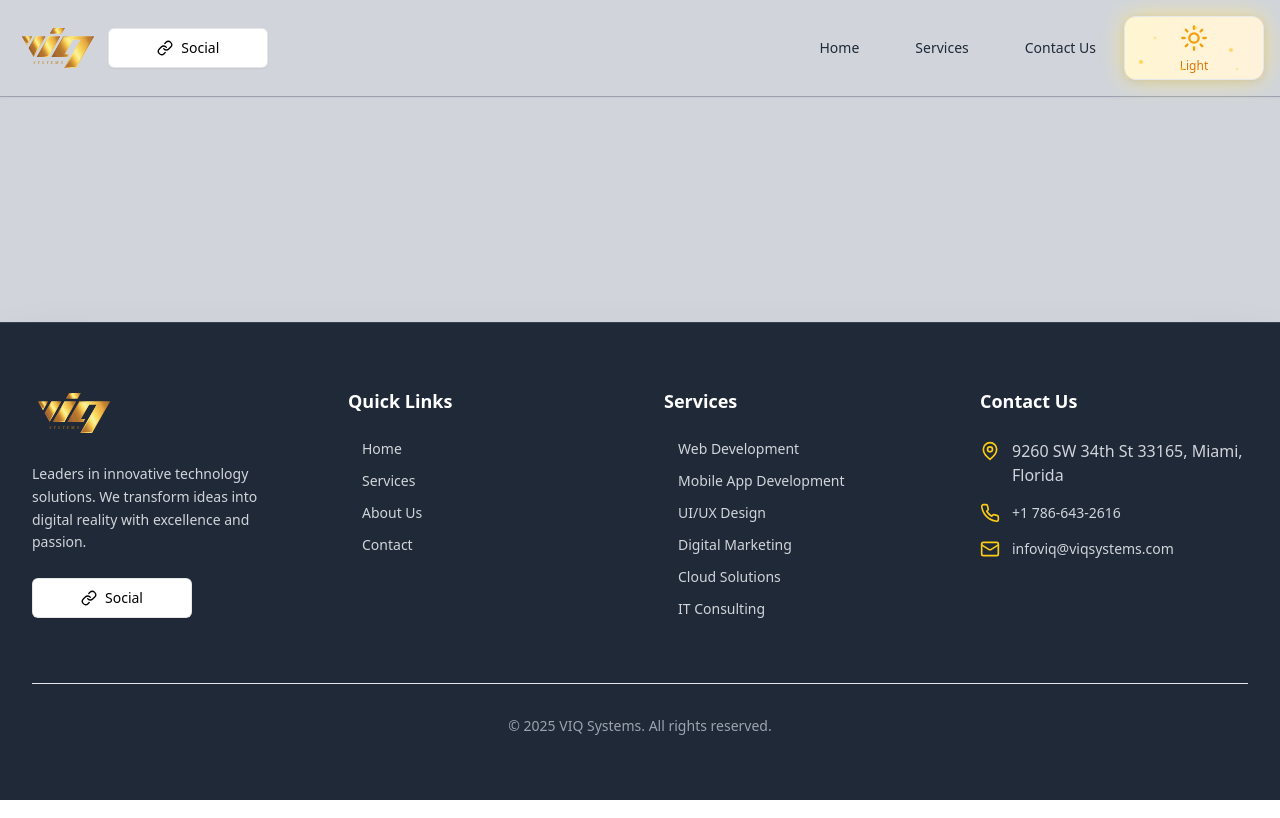
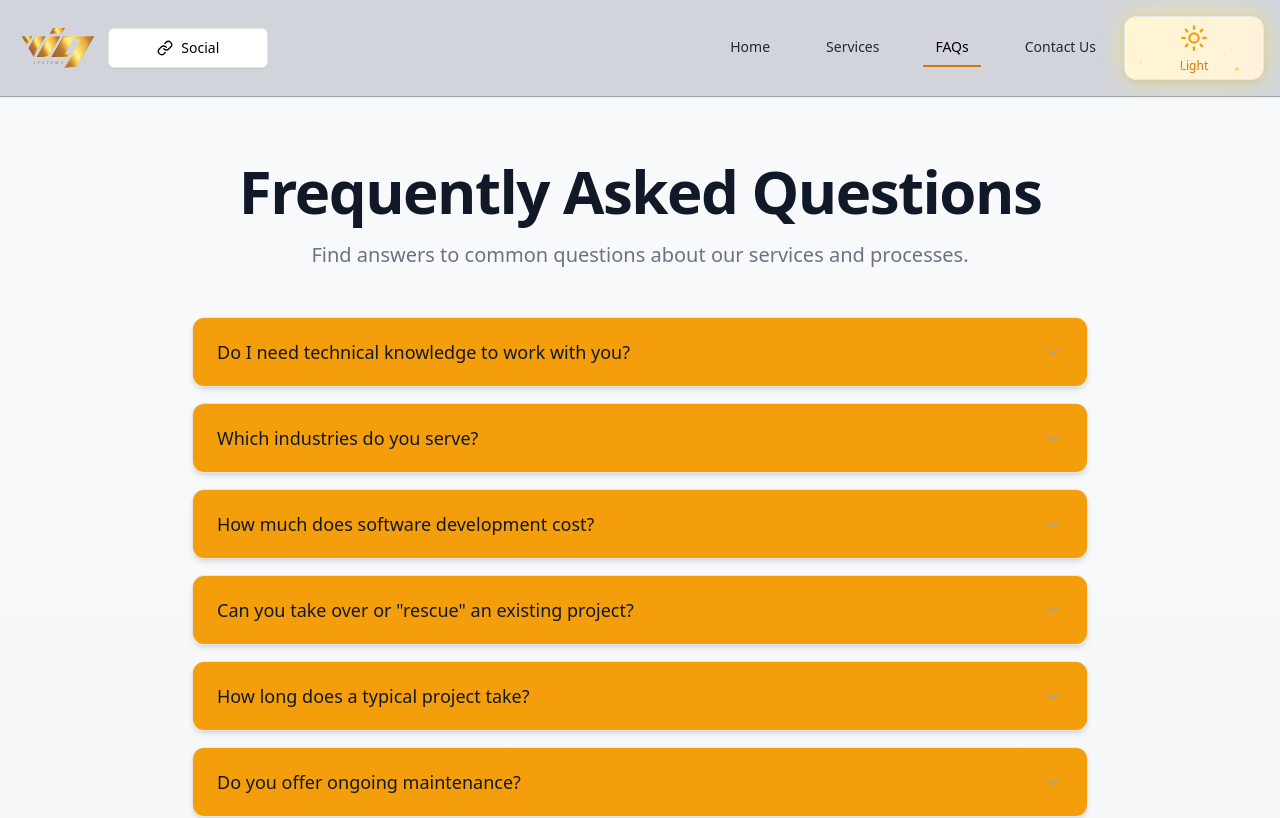
Before and after one commit to a5r8c18/Web-VIQ, a React (Vite) app: page /faq in a window 1280 px wide. Shown: the top 818 px of the page. Built offline with nearby package versions, Linux system fonts and the light colour scheme.

Commit message:
new updates

```diff
--- a/package.json
+++ b/package.json
@@ -11,7 +11,7 @@
   },
   "dependencies": {
     "date-fns": "^4.1.0",
-    "framer-motion": "^12.23.12",
+    "framer-motion": "^12.23.16",
     "lucide-react": "^0.263.1",
     "react": "^18.2.0",
     "react-country-flag": "^3.1.0",
--- a/src/App.jsx
+++ b/src/App.jsx
@@ -6,6 +6,7 @@ import Home from './pages/Home';
 import Services from './pages/Services';
 import Register from './pages/Register';
 import About from './pages/About';
+import Faq from './pages/Faq';
 
 function App() {
   return (
@@ -18,6 +19,7 @@ function App() {
             <Route path="/services" element={<Services />} />
             <Route path="/register" element={<Register />} />
             <Route path="/about" element={<About />} />
+            <Route path="/faq" element={<Faq />} />
           </Routes>
         </main>
         <Footer />
--- a/src/components/layout/Header.jsx
+++ b/src/components/layout/Header.jsx
@@ -25,6 +25,7 @@ const Header = () => {
   const navigation = [
     { name: 'Home', href: '/' },
     { name: 'Services', href: '/services' },
+    { name: 'FAQs', href: '/faq' },
     { name: 'Contact Us', href: '/register' },
   ];
 
--- a/src/components/services/ServiceCard.jsx
+++ b/src/components/services/ServiceCard.jsx
@@ -54,7 +54,7 @@ const ServiceCard = ({ service }) => {
 
           <div className="mt-auto pt-4 border-t border-yellow-400/20">
             <Link
-              to={service.ctaLink || '#'}
+              to="/register"
               className="w-full inline-flex items-center justify-center px-6 py-2.5 text-sm font-medium text-gray-800 dark:text-yellow-400 bg-amber-300/70 hover:bg-amber-300/90 dark:bg-yellow-600/20 dark:hover:bg-yellow-500/30 rounded-lg transition-colors duration-200"
             >
               {service.ctaText || 'Get started'}
--- /dev/null
+++ b/src/pages/Faq.jsx
@@ -0,0 +1,151 @@
+import React, { useState } from 'react';
+import { motion, AnimatePresence } from 'framer-motion';
+import { ChevronDown, ChevronUp } from 'lucide-react';
+
+const Faq = () => {
+  const [activeIndex, setActiveIndex] = useState(null);
+
+  const faqs = [
+    {
+      question: 'Do I need technical knowledge to work with you?',
+      answer: 'No. We guide you through the process and explain technical details in simple terms. Your focus should be on your business goals and vision, while we handle the technical execution.'
+    },
+    {
+      question: 'Which industries do you serve?',
+      answer: 'We\'re industry-agnostic and have experience across transportation, e-commerce, education, Hospitality / Foodservice / Travel, logistics and professional services.'
+    },
+    {
+      question: 'How much does software development cost?',
+      answer: 'Costs depend on factors like project scope, technology stack, and team expertise. We offer flexible pricing models (e.g., Fixed Price, Time & Materials, or Dedicated Team) to suit your budget.'
+    },
+    {
+      question: 'Can you take over or "rescue" an existing project?',
+      answer: 'Absolutely. We audit code, stabilize issues, and create a roadmap to get you back on track.'
+    },
+    {
+      question: 'How long does a typical project take?',
+      answer: 'Small MVPs: 4–12 weeks. Mid-size products: 3–6 months. Enterprise builds vary by complexity.'
+    },
+    {
+      question: 'Do you offer ongoing maintenance?',
+      answer: 'Yes. We provide support plans for updates, monitoring, bug fixes, and minor enhancements.'
+    },
+    {
+      question: 'How do you handle security?',
+      answer: 'We follow OWASP best practices, secure auth (e.g., JWT/OAuth2), encryption in transit/at rest, secrets management, and least-privilege access.'
+    },
+    {
+      question: 'Who owns the source code?',
+      answer: 'You do, once invoices are paid as per contract. We deliver code, documentation, and access credentials.'
+    },
+    {
+      question: 'How do you handle intellectual property (IP)?',
+      answer: 'You retain full ownership of the IP created during the project. We ensure all work products are transferred to you upon completion.'
+    },
+    {
+      question: 'Where will my app be hosted?',
+      answer: 'Your choice: AWS, GCP, Azure, or your preferred provider. We can set up and manage infrastructure because we have our own, or hand it off to your team.'
+    },
+    {
+      question: 'Can you help prepare for investors or due diligence?',
+      answer: 'We can document architecture, security practices, metrics, and a roadmap to support fundraising.'
+    },
+    {
+      question: 'Do you handle on-site meetings?',
+      answer: 'We\'re primarily remote, but on-site workshops in South Florida can be arranged.'
+    },
+    {
+      question: 'Do you also handle marketing and branding?',
+      answer: 'Yes. Alongside development, VIQSystems INC offers brand strategy, visual identity (logo, color system, typography), messaging, and marketing assets (landing pages, pitch decks, social kits).'
+    },
+    {
+      question: 'Do you create content for ads and social?',
+      answer: 'Yes—ad creatives, copy, short-form video briefs, and creative guidelines so your team (or ours) can produce consistent assets.'
+    },
+    {
+      question: 'Can you refresh our brand without a full rebrand?',
+      answer: 'Absolutely. We do brand "lift" projects (updated logo variants, tone of voice, design system tweaks) that align with your current product and roadmap.'
+    },
+    {
+      question: 'Do you outsource custom software development?',
+      answer: 'No, our company does not outsource. All of the work is done in-house by VIQSystems employees who undergo rigorous interviews and training. Our software developers participate in continuous education to ensure they are always up to date on best practices.'
+    },
+    {
+      question: 'Do you sign NDAs?',
+      answer: 'Yes. We prioritize confidentiality and are happy to sign Non-Disclosure Agreements to protect your intellectual property.'
+    }
+  ];
+
+  const toggleAccordion = (index) => {
+    setActiveIndex(activeIndex === index ? null : index);
+  };
+
+  return (
+    <div className="min-h-screen bg-gradient-to-b from-gray-50 to-gray-100 dark:from-gray-900 dark:to-gray-800 py-16 px-4 sm:px-6 lg:px-8">
+      <div className="max-w-4xl mx-auto">
+        <div className="text-center mb-12">
+          <h1 className="text-4xl font-extrabold text-gray-900 dark:text-white sm:text-5xl sm:tracking-tight lg:text-6xl">
+            Frequently Asked Questions
+          </h1>
+          <p className="mt-5 max-w-2xl mx-auto text-xl text-gray-500 dark:text-gray-300">
+            Find answers to common questions about our services and processes.
+          </p>
+        </div>
+
+        <div className="space-y-4">
+          {faqs.map((faq, index) => (
+            <div
+              key={index}
+              className="bg-white dark:bg-gray-800 rounded-xl shadow-md overflow-hidden border border-gray-200 dark:border-gray-700 transition-all duration-200 hover:shadow-lg"
+            >
+              <button
+                className={`w-full px-6 py-5 text-left focus:outline-none ${activeIndex === index ? 'bg-amber-50 dark:bg-amber-900/20' : ''}`}
+                onClick={() => toggleAccordion(index)}
+              >
+                <div className="flex items-center justify-between">
+                  <h3 className="text-lg font-medium text-gray-900 dark:text-gray-100">
+                    {faq.question}
+                  </h3>
+                  {activeIndex === index ? (
+                    <ChevronUp className="h-5 w-5 text-amber-500 flex-shrink-0" />
+                  ) : (
+                    <ChevronDown className="h-5 w-5 text-gray-400 flex-shrink-0" />
+                  )}
+                </div>
+              </button>
+              <AnimatePresence>
+                {activeIndex === index && (
+                  <motion.div
+                    initial={{ opacity: 0, height: 0 }}
+                    animate={{ opacity: 1, height: 'auto' }}
+                    exit={{ opacity: 0, height: 0 }}
+                    transition={{ duration: 0.3 }}
+                    className="overflow-hidden"
+                  >
+                    <div className="px-6 pb-5 pt-0 text-gray-600 dark:text-gray-300">
+                      <p className="mt-2">{faq.answer}</p>
+                    </div>
+                  </motion.div>
+                )}
+              </AnimatePresence>
+            </div>
+          ))}
+        </div>
+
+        <div className="mt-12 text-center">
+          <p className="text-gray-500 dark:text-gray-400 mb-6">
+            Still have questions? We're here to help!
+          </p>
+          <a
+            href="/register"
+            className="inline-flex items-center px-6 py-3 border border-transparent text-base font-medium rounded-md shadow-sm text-white bg-amber-500 hover:bg-amber-600 focus:outline-none focus:ring-2 focus:ring-offset-2 focus:ring-amber-500 transition-colors duration-200"
+          >
+            Contact Us
+          </a>
+        </div>
+      </div>
+    </div>
+  );
+};
+
+export default Faq;
--- a/src/pages/Home.jsx
+++ b/src/pages/Home.jsx
@@ -9,17 +9,23 @@ const Home = () => {
     {
       icon: Code,
       title: 'WEB DEVELOPMENT',
-      description: 'Custom websites and applications built with modern technologies for optimal performance.',
-      features: ['React, Vue, Angular', 'Responsive Design', 'Progressive Web Apps', 'SEO Optimization'],
+      description: 'We craft dynamic, user-centric web experiences that bring your digital vision to life with creativity and technical excellence.',
       price: 'From $2,500',
       timeline: '4-8 weeks',
       popular: true
     },
     {
+      icon: Server,
+      title: 'ENTERPRISE MODERNIZATION',
+      description: 'We transform legacy systems into secure, scalable cloud platforms with faster releases, fewer incidents, and lower costs.',
+      price: 'From $15,000',
+      timeline: '12-24 weeks',
+      popular: true
+    },
+    {
       icon: Smartphone,
       title: 'MOBILE APPLICATIONS',
-      description: 'Native and cross-platform mobile applications for iOS and Android.',
-      features: ['React Native', 'Flutter', 'Native iOS/Android', 'App Store Publishing'],
+      description: 'Our expert team builds custom mobile solutions\nthat deliver seamless experiences across iOS and\nAndroid platforms.',
       price: 'From $5,000',
       timeline: '8-12 weeks',
       popular: true
@@ -27,17 +33,32 @@ const Home = () => {
     {
       icon: BarChart2,
       title: 'DIGITAL MARKETING',
-      description: 'Data-driven marketing strategies to grow your online presence.',
-      features: ['SEO/SEM', 'Social Media', 'Content Marketing', 'Analytics'],
+      description: 'We build impactful online presences through strategic digital marketing that connects you with your target audience.',
       price: 'From $1,500',
-      timeline: 'Ongoing'
+      timeline: 'Ongoing',
+      popular: true
     },
     {
-      icon: Server,
+      icon: Shield,
+      title: 'BRANDING',
+      description: 'We craft unique brand identities and visual assets that set you apart and resonate with your target market.',
+      price: 'From $3,000',
+      timeline: '6-10 weeks',
+      popular: true
+    },
+    {
+      icon: Cloud,
       title: 'IT INFRASTRUCTURE',
-      description: 'Complete technological solutions to boost your business to the next level.',
-      features: ['Cloud Solutions', 'Network Management', 'Security & Compliance', 'System Administration'],
+      description: 'Reliable hosting and VPS solutions that deliver the performance and security your business demands.',
       price: 'From $3,500',
+      timeline: 'Varies by project',
+      popular: true
+    },
+    {
+      icon: Users,
+      title: 'SOFTWARE TEAM',
+      description: 'Our dedicated developers work closely with you to build custom software solutions that drive your business forward.',
+      price: 'From $10,000',
       timeline: 'Varies by project',
       popular: true
     }
@@ -335,9 +356,9 @@ const Home = () => {
                       {items.map((service, index) => (
                         <div
                           key={`${service.title}-${index}`}
-                          className="group cursor-pointer transform transition-all duration-500 hover:scale-105 hover:-rotate-1 px-4"
+                          className="group cursor-pointer transform transition-all duration-500 hover:scale-105 hover:-rotate-1 px-3"
                         >
-                          <div className="rounded-3xl border border-white/10 bg-gradient-to-br from-black/80 to-black/60 shadow-2xl duration-300 z-10 relative overflow-hidden hover:shadow-amber-500/10 hover:shadow-3xl w-full h-full">
+                          <div className="rounded-3xl border border-white/10 bg-gradient-to-br from-black/80 to-black/60 shadow-2xl duration-300 z-10 relative overflow-hidden hover:shadow-amber-500/10 hover:shadow-3xl w-[280px] h-[380px] flex flex-col">
                             {/* Background effects */}
                             <div className="absolute inset-0 z-0 overflow-hidden">
                               <div className="absolute inset-0 bg-gradient-to-tr from-amber-500/5 to-transparent opacity-40 group-hover:opacity-60 transition-opacity duration-500"></div>
@@ -354,41 +375,32 @@ const Home = () => {
                             </div>
 
                             {/* Card content */}
-                            <div className="p-8 relative z-10">
-                              <div className="flex flex-col items-center text-center">
-                                <div className="relative mb-6">
-                                  <div className="p-4 rounded-full backdrop-blur-lg border border-amber-500/20 bg-black/80 shadow-2xl transform group-hover:rotate-12 group-hover:scale-110 transition-all duration-500 group-hover:shadow-amber-500/20">
+                            <div className="p-6 relative z-10 flex-1 flex flex-col">
+                              <div className="flex flex-col items-center text-center flex-1">
+                                <div className="relative mb-4">
+                                  <div className="p-3 rounded-full backdrop-blur-lg border border-amber-500/20 bg-black/80 shadow-2xl transform group-hover:rotate-12 group-hover:scale-110 transition-all duration-500 group-hover:shadow-amber-500/20">
                                     <div className="transform group-hover:rotate-180 transition-transform duration-700">
-                                      <service.icon className="w-8 h-8 text-amber-400 group-hover:text-amber-300 transition-colors duration-300 filter drop-shadow-lg" />
+                                      <service.icon className="w-6 h-6 text-amber-400 group-hover:text-amber-300 transition-colors duration-300 filter drop-shadow-lg" />
                                     </div>
                                   </div>
                                 </div>
 
-                                <h3 className="text-2xl font-bold text-white mb-4">
+                                <h3 className="text-xl font-bold text-white mb-3">
                                   {service.title}
                                 </h3>
 
-                                <div className="space-y-1 max-w-sm">
-                                  <ul className="space-y-2">
-                                    {service.features.map((feature, i) => (
-                                      <li key={i} className="flex items-center text-sm text-gray-300">
-                                        <svg className="w-4 h-4 mr-2 text-amber-400 flex-shrink-0" fill="none" stroke="currentColor" viewBox="0 0 24 24">
-                                          <path strokeLinecap="round" strokeLinejoin="round" strokeWidth={2} d="M5 13l4 4L19 7" />
-                                        </svg>
-                                        <span>{feature}</span>
-                                      </li>
-                                    ))}
-                                  </ul>
-                                </div>
+                                <p className="text-gray-300 text-base leading-relaxed text-center w-full flex-1 whitespace-pre-line">
+                                  {service.description}
+                                </p>
 
-                                <div className="mt-6 w-1/3 h-0.5 bg-gradient-to-r from-transparent via-amber-500/50 to-transparent rounded-full transform group-hover:w-1/2 group-hover:h-1 transition-all duration-500 animate-pulse"></div>
+                                <div className="mt-4 w-1/3 h-0.5 bg-gradient-to-r from-transparent via-amber-500/50 to-transparent rounded-full transform group-hover:w-1/2 group-hover:h-1 transition-all duration-500 animate-pulse"></div>
 
-                                <div className="flex space-x-2 mt-4 opacity-60 group-hover:opacity-100 transition-opacity duration-300">
+                                <div className="flex space-x-1.5 mt-3 opacity-60 group-hover:opacity-100 transition-opacity duration-300">
                                   {[0, 0.1, 0.2].map((delay) => (
                                     <div
                                       key={delay}
                                       style={{ animationDelay: `${delay}s` }}
-                                      className="w-2 h-2 bg-amber-400 rounded-full animate-bounce"
+                                      className="w-1.5 h-1.5 bg-amber-400 rounded-full animate-bounce"
                                     />
                                   ))}
                                 </div>
@@ -504,15 +516,17 @@ const Home = () => {
                       <div className="flex flex-col items-center text-center">
                         <div className="relative mb-6">
                           <div className="p-4 rounded-full backdrop-blur-lg border border-amber-500/20 bg-black/80 shadow-2xl transform group-hover:rotate-12 group-hover:scale-110 transition-all duration-500 group-hover:shadow-amber-500/20">
-                            <IconComponent className="w-8 h-8 text-amber-400 group-hover:text-amber-300 transition-colors duration-300 filter drop-shadow-lg" />
+                            <div className="transform group-hover:rotate-180 transition-transform duration-700">
+                              <IconComponent className="w-8 h-8 text-amber-400 group-hover:text-amber-300 transition-colors duration-300 filter drop-shadow-lg" />
+                            </div>
                           </div>
                         </div>
 
-                        <h3 className="text-xl font-bold text-white mb-4">
+                        <h3 className="text-2xl font-bold text-white mb-4">
                           {item.title}
                         </h3>
 
-                        <p className="text-gray-300">
+                        <p className="text-gray-300 text-base leading-relaxed text-center w-full">
                           {item.description}
                         </p>
                       </div>
--- a/src/pages/Services.jsx
+++ b/src/pages/Services.jsx
@@ -44,16 +44,31 @@ const Services = () => {
       popular: true
     },
     {
+      id: 3,
+      category: 'infrastructure',
+      icon: <Server className="h-6 w-6" />,
+      title: 'Enterprise System Modernization',
+      description: 'We transform legacy systems into secure, scalable cloud-ready platforms - faster releases, fewer incidents, lower cost',
+      features: [
+        'Modernize without disruption',
+        'Modern Architecture, Same Business Logic',
+        'Zero-Downtime Migration'
+      ],
+      popular: true,
+      ctaText: 'Modernize Now',
+      ctaLink: '/contact'
+    },
+    {
       id: 4,
       category: 'infrastructure',
-      icon: <Server className="h-6 w-6" />,
+      icon: <Cloud className="h-6 w-6" />,
       title: 'Cloud Solutions',
       description: 'Scalable and secure cloud infrastructure for your applications.',
       features: ['AWS/GCP/Azure', 'DevOps', 'CI/CD Pipelines', 'Containerization'],
       popular: true
     },
     {
-      id: 3,
+      id: 5,
       category: 'marketing',
       icon: <BarChart2 className="h-6 w-6" />,
       title: 'Digital Marketing',
@@ -71,7 +86,7 @@ const Services = () => {
       popular: false
     },
     {
-      id: 5,
+      id: 7,
       category: 'development',
       icon: <Database className="h-6 w-6" />,
       title: 'Database Design',
```
Also changed, not shown: src/components/ui/Hero.jsx (+5 -4 lines), 1 other file (tests, documents, lock files or other folders).
